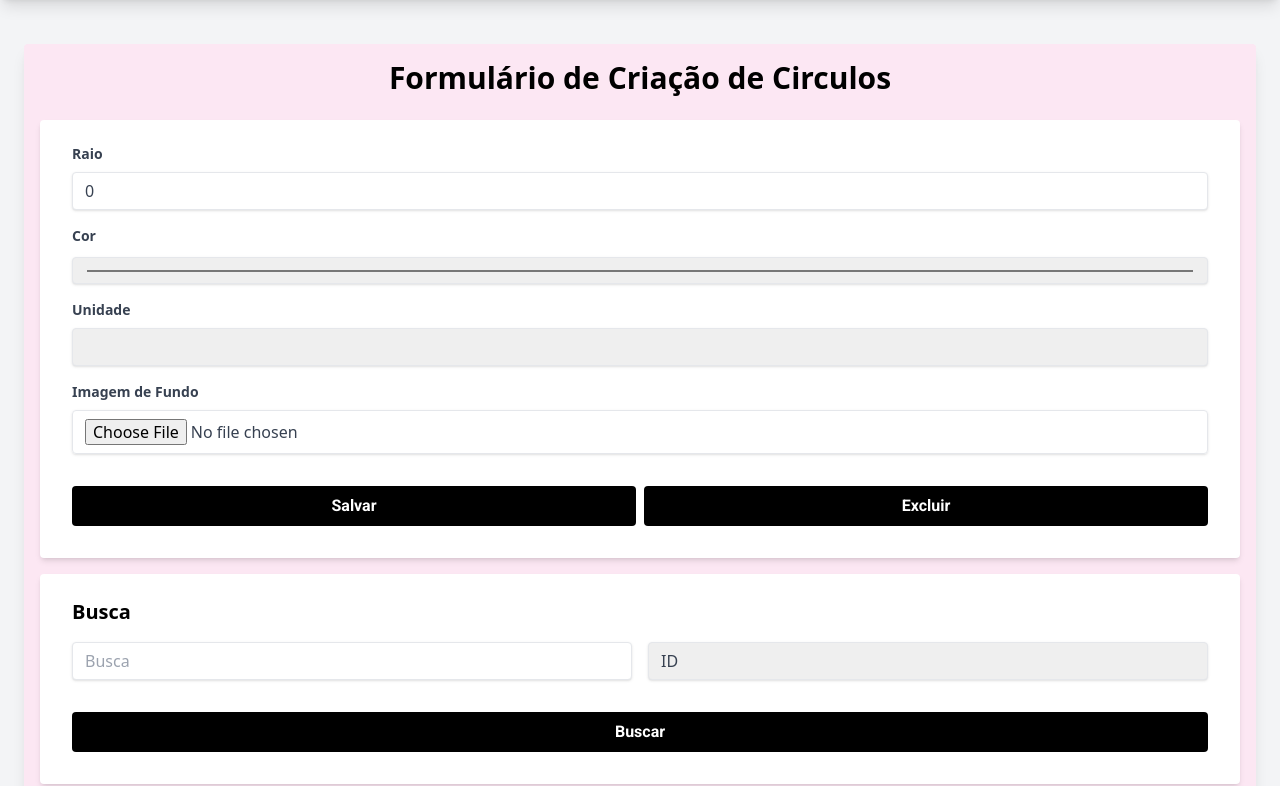
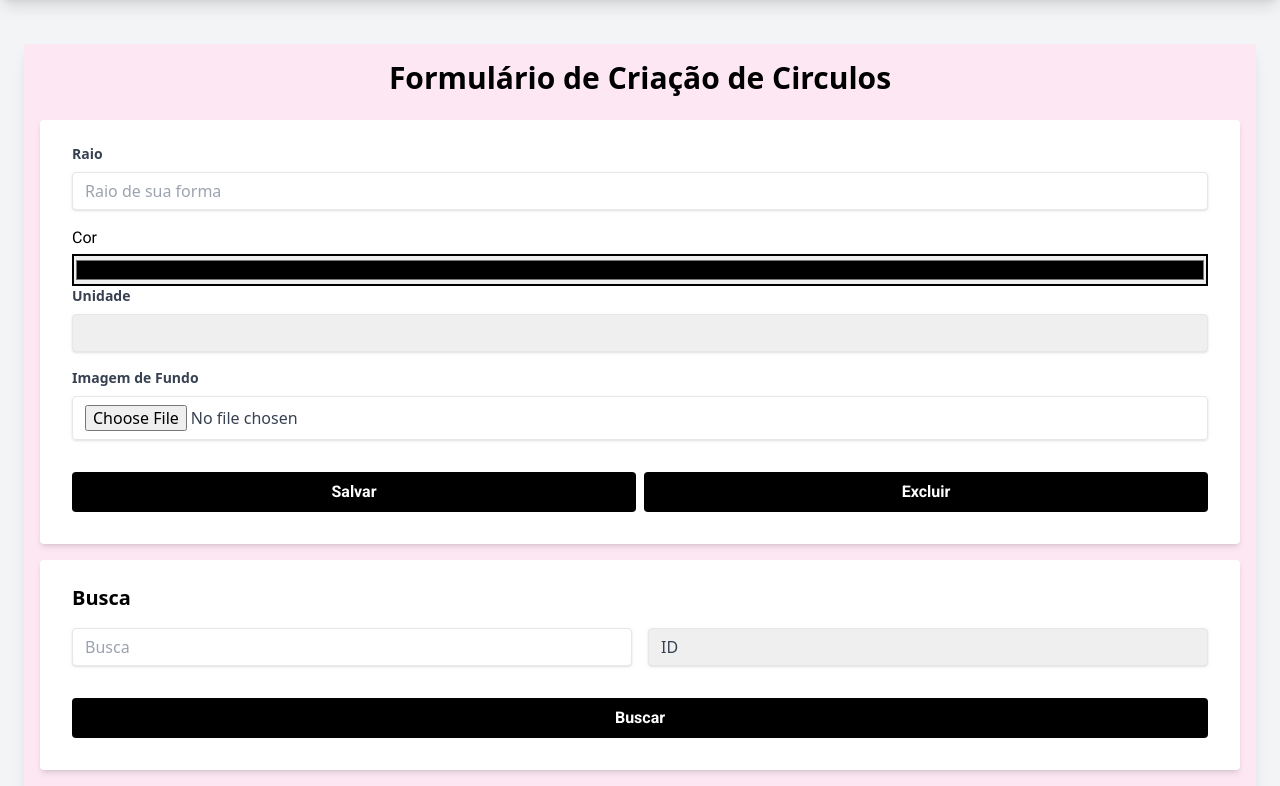
Before and after one commit to manulosi/desenvolvimentoweb, a PHP site: page / in a window 1280 px wide. Shown: the part 68-854 px from the top of the page. Run offline with PHP 8.4, Linux system fonts and the light colour scheme; data that the repository does not hold is empty; some libraries are stand-ins or nearby versions.

Commit message:
ultimocomtudo

```diff
--- a/prova02/circulo/index.php
+++ b/prova02/circulo/index.php
@@ -77,13 +77,13 @@
             <!-- Raio -->
             <div class="mb-4">
                 <label class="block text-gray-700 text-sm font-bold mb-2" for="raio">Raio</label>
-                <input type="number" class="shadow appearance-none border rounded w-full py-2 px-3 text-gray-700 leading-tight focus:outline-none focus:shadow-outline" name="raio" id="raio" value="<?= $id ? $circulo->getRaio() : 0 ?>" placeholder="Raio de sua forma">
+                <input type="number" class="shadow appearance-none border rounded w-full py-2 px-3 text-gray-700 leading-tight focus:outline-none focus:shadow-outline" name="raio" id="raio" value="<?= $id ? $circulo->getRaio() :null ?>" placeholder="Raio de sua forma">
             </div>
 
             <!-- Cor -->
-            <div class="mb-4">
-                <label class="block text-gray-700 text-sm font-bold mb-2" for="cor">Cor</label>
-                <input type="color" class="shadow appearance-none border rounded w-full py-2 px-3 text-gray-700 leading-tight focus:outline-none focus:shadow-outline" name="cor" id="cor" value="<?= $id ? $circulo->getCor() : 'black' ?>">
+            <div class="flex flex-col">
+                <label class="form-label" for="cor">Cor</label>
+                <input type="color" class="color-input" name="cor" id="cor" value="<?= $id ? $quadrado->getCor() : 'black' ?>">
             </div>
 
             <!-- Unidade -->
--- a/prova02/quadrado/index.php
+++ b/prova02/quadrado/index.php
@@ -73,7 +73,7 @@
 
             <div class="flex flex-col">
                 <label class="form-label" for="altura">Altura</label>
-                <input type="number" class="form-control" name="altura" id="altura" value="<?= $id ? $quadrado->getAltura() : 0 ?>" placeholder="Digite a altura de sua forma" required>
+                <input type="number" class="form-control" name="altura" id="altura" value="<?= $id ? $quadrado->getAltura() : null ?>" placeholder="Digite a altura de sua forma" required>
             </div>
 
             <div class="flex flex-col">
--- a/prova02/triangulo/index.php
+++ b/prova02/triangulo/index.php
@@ -78,19 +78,19 @@
             <!-- Lado 1 -->
             <div class="flex flex-col">
                 <label class="form-label" for="lado1">Lado 1</label>
-                <input type="number" class="form-control" name="lado1" id="lado1" value="<?= isset($triangulo) ? $triangulo->getLado1() : 0 ?>" placeholder="Digite o valor do lado 1" required>
+                <input type="number" class="form-control" name="lado1" id="lado1" value="<?= isset($triangulo) ? $triangulo->getLado1() : null ?>" placeholder="Digite o valor do lado 1" required>
             </div>
 
             <!-- Lado 2 -->
             <div class="flex flex-col">
                 <label class="form-label" for="lado2">Lado 2</label>
-                <input type="number" class="form-control" name="lado2" id="lado2" value="<?= isset($triangulo) ? $triangulo->getLado2() : 0 ?>" placeholder="Digite o valor do lado 2" required>
+                <input type="number" class="form-control" name="lado2" id="lado2" value="<?= isset($triangulo) ? $triangulo->getLado2() : null ?>" placeholder="Digite o valor do lado 2" required>
             </div>
 
             <!-- Lado 3 -->
             <div class="flex flex-col">
                 <label class="form-label" for="lado3">Lado 3</label>
-                <input type="number" class="form-control" name="lado3" id="lado3" value="<?= isset($triangulo) ? $triangulo->getLado3() : 0 ?>" placeholder="Digite o valor do lado 3" required>
+                <input type="number" class="form-control" name="lado3" id="lado3" value="<?= isset($triangulo) ? $triangulo->getLado3() : null ?>" placeholder="Digite o valor do lado 3" required>
             </div>
 
             <!-- Cor -->
```
